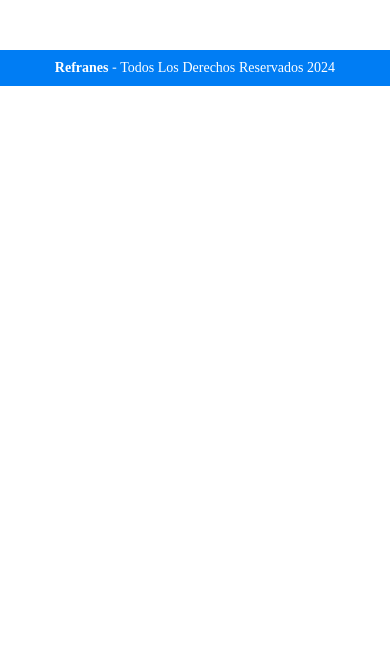
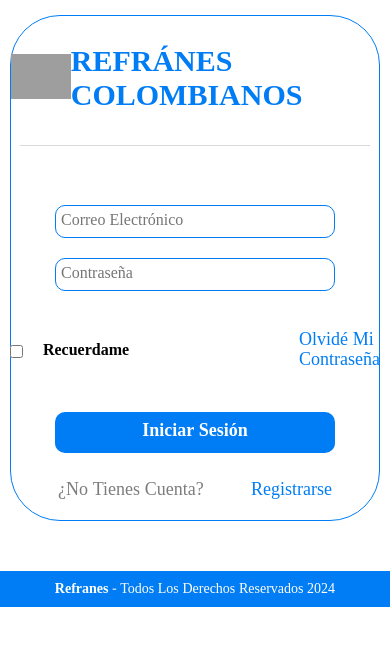
Before and after one commit to CANDELODS/Refranes, a PHP site: template views/auth/login.php in a window 390 px wide. Shown: the part 62-708 px from the top of the page. Run offline with PHP 8.4, Linux system fonts and the light colour scheme; the template is opened without the code that fills it, so the values that code supplies are empty; some libraries are stand-ins or nearby versions; grey boxes are pictures that could not be loaded.

Commit message:
Se empieza a trabajar pagina de login, falta responsive para moviles

```diff
--- a/models/Usuario.php
+++ b/models/Usuario.php
@@ -3,7 +3,7 @@
 namespace Model;
 
 class Usuario extends ActiveRecord {
-    protected static $tabla = 'usuarios';
+    protected static $tabla = 'usuario';
     protected static $columnasDB = ['id', 'nombre', 'apellido', 'email', 'password', 'confirmado', 'token', 'admin'];
 
     public $id;
--- a/src/scss/base/_mixins.scss
+++ b/src/scss/base/_mixins.scss
@@ -36,7 +36,7 @@
     display: inline-block;
 
     &:hover {
-        background-color: darken( $bgColor, 10% );
+        background-color: adjust( $bgColor, -10% );
         cursor: pointer;
     }
 }
--- a/src/scss/ui/_index.scss
+++ b/src/scss/ui/_index.scss
@@ -1,3 +1,5 @@
 @forward 'footer';
 @forward 'header';
 @forward 'card';
+@forward 'formulario';
+@forward 'login';
--- /dev/null
+++ b/src/scss/ui/_login.scss
@@ -0,0 +1,34 @@
+@use 'base/variables' as v;
+@use 'base/mixins' as m;
+
+.login{
+    @include m.contenedor-sm;
+    margin-top: 1.5rem;
+    border: 1px solid v.$azul;
+    border-radius: 5rem;
+    &__flex-arriba{
+        display: flex;
+        justify-content: center;
+        align-items: center;
+    }
+    &__logo{
+        width: 6rem;
+    }
+    &__titulo{
+        color: v.$azul;
+        text-transform: uppercase;
+        font-weight: v.$bold;
+    }
+    &__acciones{
+        display: flex;
+        justify-content: space-evenly;
+        align-items: center;
+    }
+    &__parrafo{
+        color: #7D7D7D;
+    }
+    &__enlace{
+        text-decoration: none;
+        color: v.$azul;
+    }
+}
--- /dev/null
+++ b/src/scss/ui/formulario/_formulario.scss
@@ -0,0 +1,54 @@
+@use 'base/variables' as v;
+@use 'base/mixins' as m;
+
+.formulario{
+    @include m.contenedor-sm;
+    display: flex;
+    flex-direction: column;
+    align-items: center;
+    gap: 2rem;
+
+    &__barra{
+        @include m.contenedor;
+        height: .07rem;
+        width: 100%;
+        background-color: #D9D9D9;
+        margin-bottom: 4rem;
+    }
+    &__campo{
+        display: flex;
+        align-items: center;
+        width: 80%;
+    }
+    &__check{
+        margin-left: 2rem;
+        font-weight: v.$bold;
+        font-size: 1.6rem;
+    }
+    &__enlace{
+        text-decoration: none;
+        color: v.$azul;
+    }
+    &__input{
+        width: 100%;
+        border: 1px solid v.$azul;
+        border-radius: 1rem;
+        padding: .5rem;
+
+        &::placeholder{
+            font-size: 1.6rem;
+        }
+    }
+    &__centro{
+        display: flex;
+        gap: 17rem;
+        margin: 2rem 0;
+    }
+    &__submit{
+        @include m.boton(v.$azul, v.$blanco);
+        width: 80%;
+        border-radius: 1rem;
+        padding: 1rem;
+        margin-bottom: 1rem;
+    }
+}
--- /dev/null
+++ b/src/scss/ui/formulario/_index.scss
@@ -0,0 +1 @@
+@forward 'formulario';
--- a/views/auth/login.php
+++ b/views/auth/login.php
@@ -0,0 +1,36 @@
+<div class="login">
+
+    <div class="login__flex-arriba">
+        <picture>
+            <source srcset="<?php echo $_ENV['HOST'] . '/build/img/logo.webp'; ?>" type="image/webp">
+            <source srcset="<?php echo $_ENV['HOST'] . '/build/img/logo.png'; ?>" type="image/png">
+            <img class="login__logo" loading="lazy" width="200" height="300" src="<?php echo $_ENV['HOST'] . '/build/img/logo.png'; ?>" alt="Logo Refranes">
+        </picture>
+
+        <h3 class="login__titulo">Refránes Colombianos</h3>
+    </div>
+
+    <form action="" class="formulario">
+        <div class="formulario__barra"></div>
+
+        <?php include_once __DIR__ . '/../templates/formularioLogin.php'; ?>
+        <div class="formulario__centro">
+            <div class="formulario__campo">
+                <input type="checkbox" id="recuerdame">
+                <label for="recuerdame" class="formulario__check">Recuerdame</label>
+            </div>
+
+            <a href="/olvide" class="formulario__enlace">Olvidé Mi Contraseña</a>
+        </div>
+
+
+        <input type="submit" class="formulario__submit" value="Iniciar Sesión">
+    </form>
+
+    <div class="login__acciones">
+        <p class="login__parrafo">¿No Tienes Cuenta?</p>
+        <a href="/registro" class="login__enlace">Registrarse</a>
+    </div>
+
+
+</div>
--- /dev/null
+++ b/views/templates/formularioLogin.php
@@ -0,0 +1,15 @@
+<div class="formulario__campo">
+    <input
+        type="email"
+        class="formulario__input"
+        name="email" id="email"
+        placeholder="Correo Electrónico">
+</div>
+
+<div class="formulario__campo">
+    <input
+        type="password"
+        class="formulario__input"
+        name="password" id="password"
+        placeholder="Contraseña">
+</div>
--- a/views/templates/header.php
+++ b/views/templates/header.php
@@ -28,7 +28,7 @@
                 <p class="navegacion__enlace-texto">Nosotros</p>
                 <img class="navegacion__enlace-logosvg" src="/build/img/svgNosotros.svg" alt="Logo Menu">
             </a>
-            <a href="#" class="navegacion__enlace">
+            <a href="/login" class="navegacion__enlace">
                 <p class="navegacion__enlace-texto">Cuenta</p>
                 <img class="navegacion__enlace-logosvg navegacion__enlace-logosvg--user" src="/build/img/svgUsuario.svg" alt="Logo Menu">
             </a>
```
Also changed, not shown: public/build/css/app.css, 1 other file.
